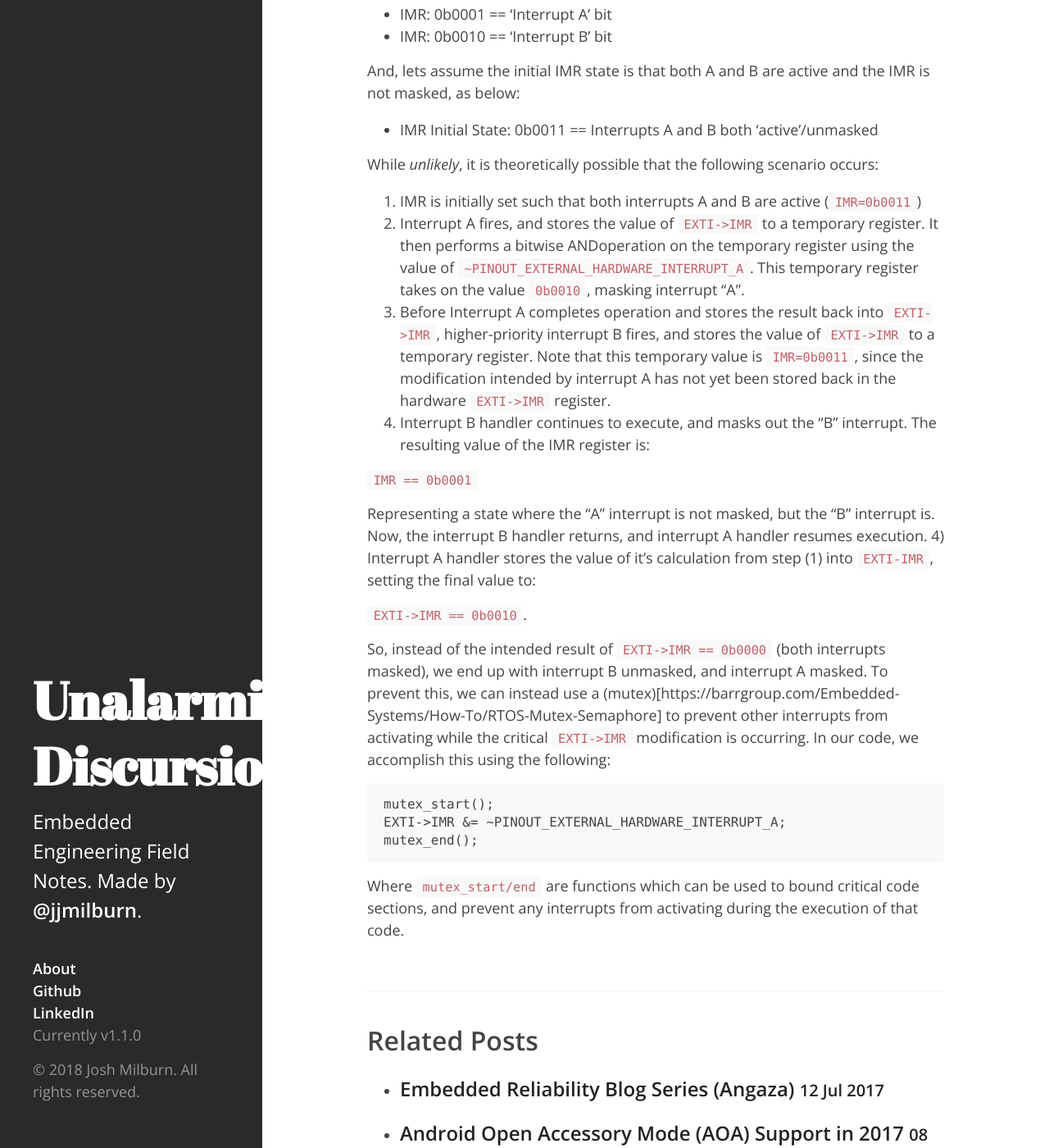
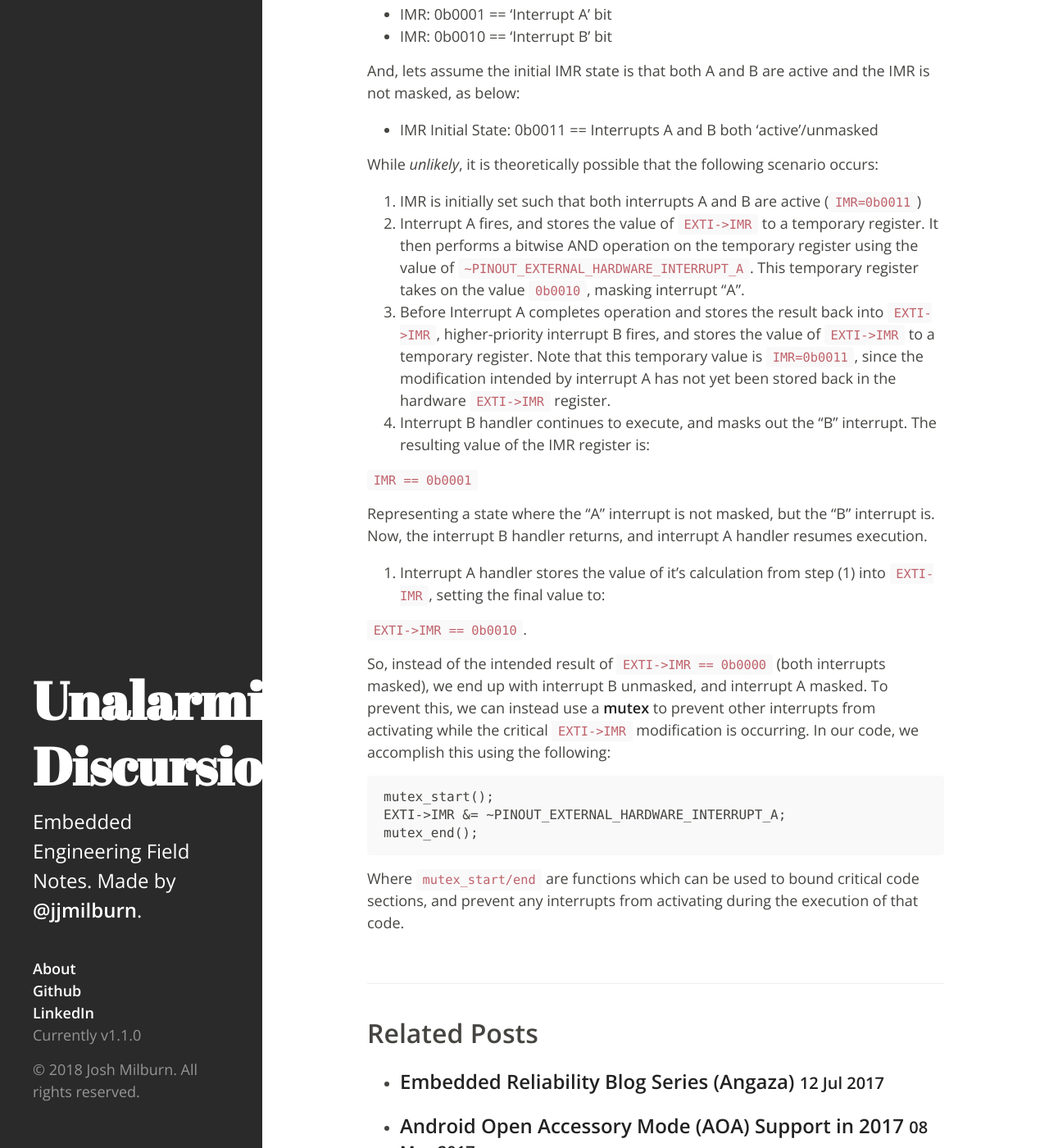
Before and after one commit to jjmilburn/jjmilburn.github.io, a Jekyll site: the page built from _posts/2018-02-11-STM32-IMR-Concurrency.md, in a window 1280 px wide and 1400 px high, scrolled down 896 px. Shown: the whole window at 82% size. Built offline with Jekyll 4.4.1, drawn with Linux system fonts in a browser that asks for light colours.

Commit message:
Formatting

````diff
--- a/_posts/2018-02-11-STM32-IMR-Concurrency.md
+++ b/_posts/2018-02-11-STM32-IMR-Concurrency.md
@@ -39,18 +39,18 @@ And, lets assume the initial IMR state is that both A and B are active and the I
 While *unlikely*, it is theoretically possible that the following scenario occurs:
 
 0. IMR is initially set such that both interrupts A and B are active (`IMR=0b0011`)
-1. Interrupt A fires, and stores the value of `EXTI->IMR` to a temporary register. It then performs a bitwise ANDoperation on the temporary register using the value of `~PINOUT_EXTERNAL_HARDWARE_INTERRUPT_A`.  This temporary register takes on the value `0b0010`, masking interrupt "A".
+1. Interrupt A fires, and stores the value of `EXTI->IMR` to a temporary register. It then performs a bitwise AND operation on the temporary register using the value of `~PINOUT_EXTERNAL_HARDWARE_INTERRUPT_A`.  This temporary register takes on the value `0b0010`, masking interrupt "A".
 2. Before Interrupt A completes operation and stores the result back into `EXTI->IMR`, higher-priority interrupt B fires, and stores the value of `EXTI->IMR` to a temporary register.  Note that this temporary value is `IMR=0b0011`, since the modification intended by interrupt A has not yet been stored back in the hardware `EXTI->IMR` register.
 3. Interrupt B handler continues to execute, and masks out the "B" interrupt.  The resulting value of the IMR register is:
 
 `IMR == 0b0001`
 
 Representing a state where the "A" interrupt is not masked, but the "B" interrupt is.  Now, the interrupt B handler returns, and interrupt A handler resumes execution.
-4) Interrupt A handler stores the value of it's calculation from step (1) into `EXTI-IMR`, setting the final value to:
+4. Interrupt A handler stores the value of it's calculation from step (1) into `EXTI-IMR`, setting the final value to:
 
 `EXTI->IMR == 0b0010`.
 
-So, instead of the intended result of `EXTI->IMR == 0b0000` (both interrupts masked), we end up with interrupt B unmasked, and interrupt A masked.  To prevent this, we can instead use a (mutex)[https://barrgroup.com/Embedded-Systems/How-To/RTOS-Mutex-Semaphore] to prevent other interrupts from activating while the critical `EXTI->IMR` modification is occurring.  In our code, we accomplish this using the following:
+So, instead of the intended result of `EXTI->IMR == 0b0000` (both interrupts masked), we end up with interrupt B unmasked, and interrupt A masked.  To prevent this, we can instead use a [mutex](https://barrgroup.com/Embedded-Systems/How-To/RTOS-Mutex-Semaphore) to prevent other interrupts from activating while the critical `EXTI->IMR` modification is occurring.  In our code, we accomplish this using the following:
 
 ```
 mutex_start();
````
